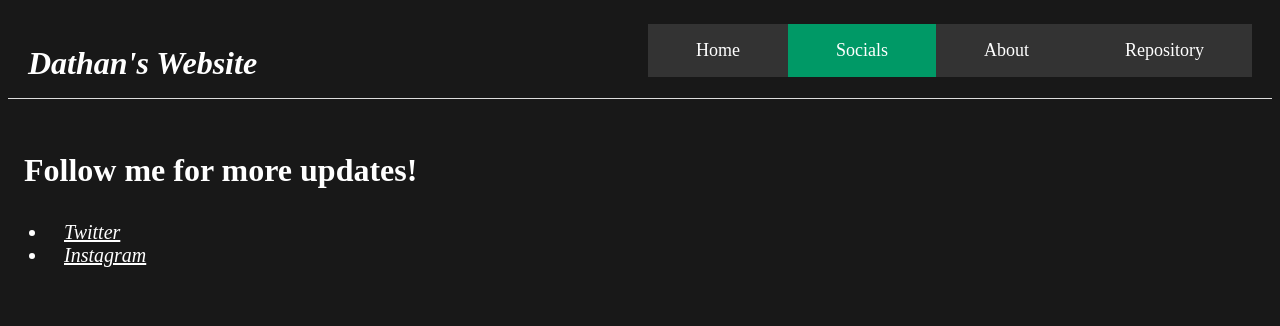
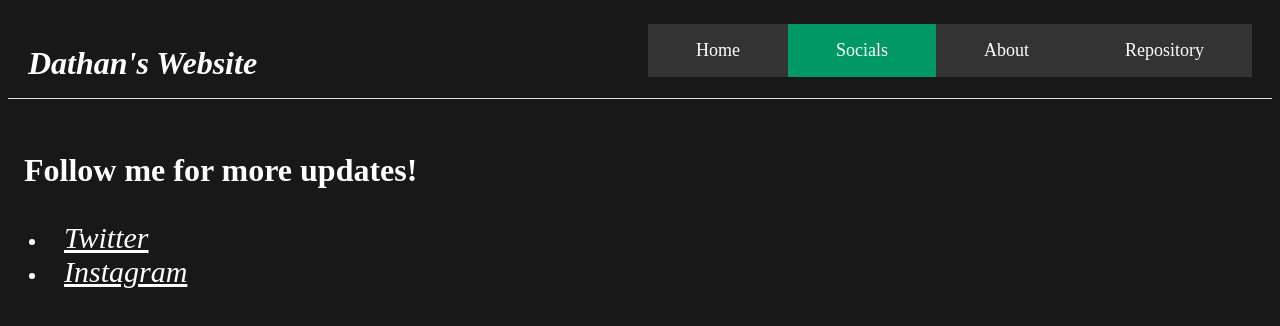
Before and after one commit to dathanho/dathanho.github.io, a plain HTML site: page socials.html in a window 1280 px wide. Drawn offline with Linux system fonts and the light colour scheme.

Commit message:
adjust fonts and links

```diff
--- a/socials.html
+++ b/socials.html
@@ -53,7 +53,7 @@
       }
 
       #social-buttons a {
-        font-size: 20px;
+        font-size: 30px;
         padding: 5px 16px;
         font-style: italic;
         color: #fff;
@@ -62,7 +62,12 @@
   </head>
   <body style="background-color: #181818">
     <div id="topnav">
-      <a class="repository" href="https://github.com/dathanho/dathanho.github.io" target="_blank">Repository</a>
+      <a
+        class="repository"
+        href="https://github.com/dathanho/dathanho.github.io"
+        target="_blank"
+        >Repository</a
+      >
       <a class="about" href="./about.html">About</a>
       <a class="active socials" href="./socials.html">Socials</a>
       <a class="home" href="./index.html">Home</a>
@@ -70,8 +75,14 @@
     </div>
     <h2 class="socials-header">Follow me for more updates!</h2>
     <ul id="social-buttons">
-      <li><a href="https://twitter.com/dathanho_inv">Twitter</a></li>
-      <li><a href="https://www.instagram.com/dathanho.inv/">Instagram</a></li>
+      <li>
+        <a href="https://twitter.com/dathanho_inv" target="_blank">Twitter</a>
+      </li>
+      <li>
+        <a href="https://www.instagram.com/dathanho.inv/" target="_blank"
+          >Instagram</a
+        >
+      </li>
     </ul>
   </body>
 </html>
```
